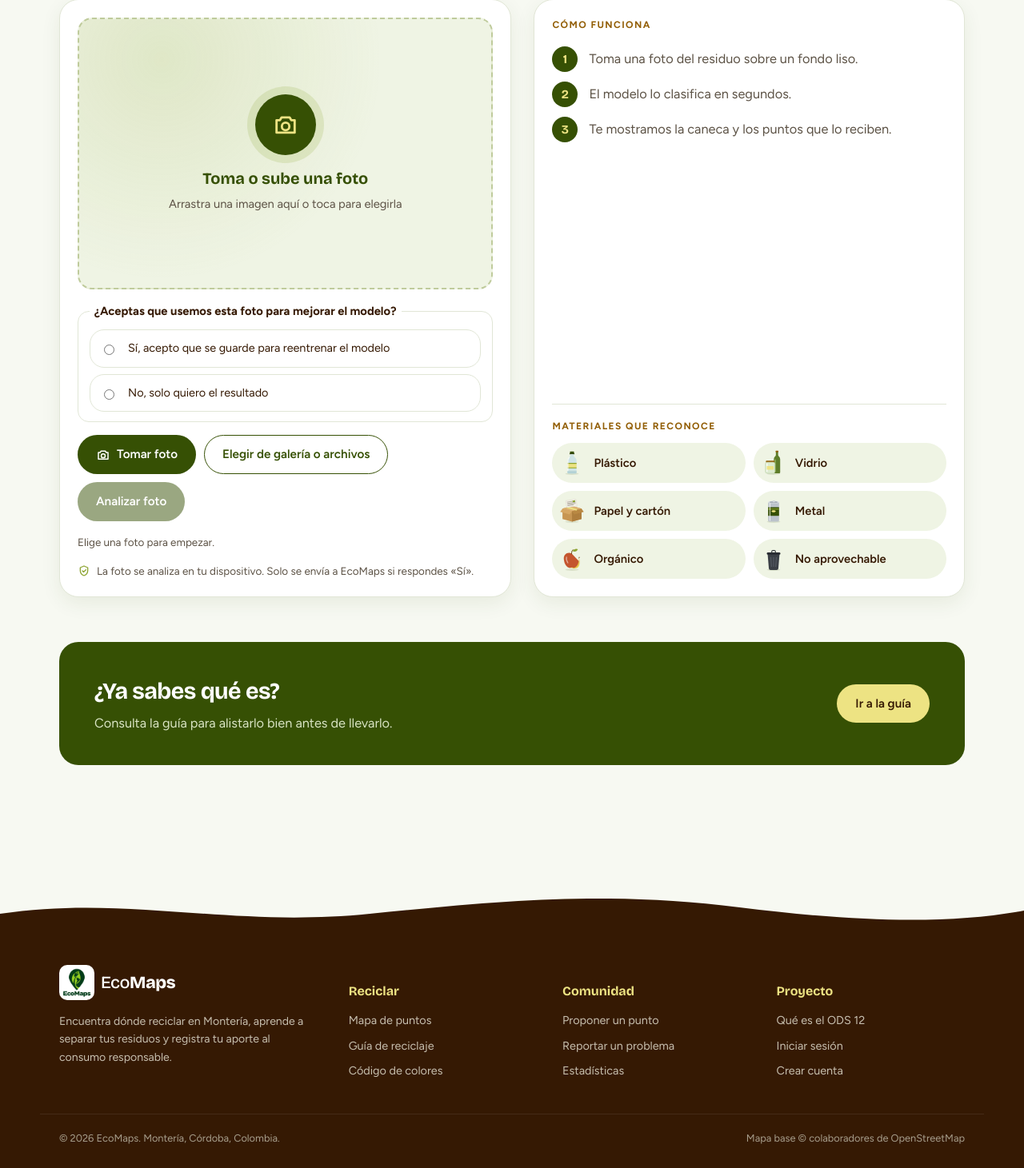
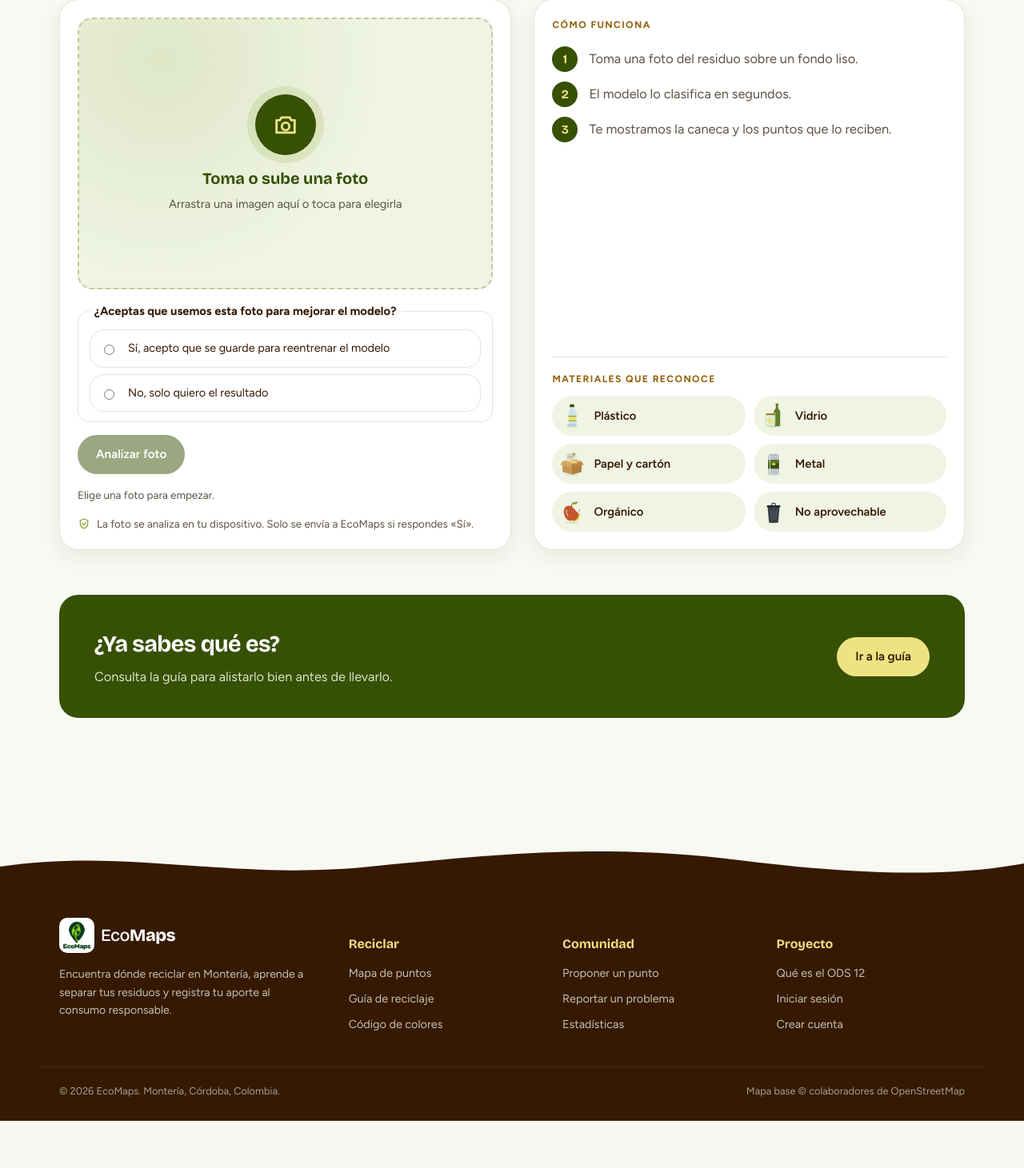
Before and after one commit to eileen009/Ecomaps, a Flask app: page /clasificar in a window 1280 px wide. Shown: the part 384-1845 px from the top of the page at 80% size. After the commit the page ends 1786 px from the top, so only its background shows below. Run offline with Flask 3, Linux system fonts and the light colour scheme; parts of the project's set-up code (start-up, migrations or seed data) failed here and were passed over.

Commit message:
cambio de nombre y quitar duplicado

```diff
--- a/app/templates/clasificar.html
+++ b/app/templates/clasificar.html
@@ -73,13 +73,6 @@
         </fieldset>
 
         <div class="clasif__acciones">
-          <label for="foto-camara" class="btn btn--primary">
-            <svg width="18" height="18" aria-hidden="true"><use href="{{ icono }}#i-camara"/></svg>
-            <span>Tomar foto</span>
-          </label>
-          <label for="foto" class="btn btn--outline">
-            <span id="txt-boton">Elegir de galería o archivos</span>
-          </label>
           <button type="button" class="btn btn--primary" id="btn-analizar" disabled>Analizar foto</button>
           <button type="button" class="btn btn--ghost" id="btn-limpiar" hidden>Probar otra</button>
         </div>
```
